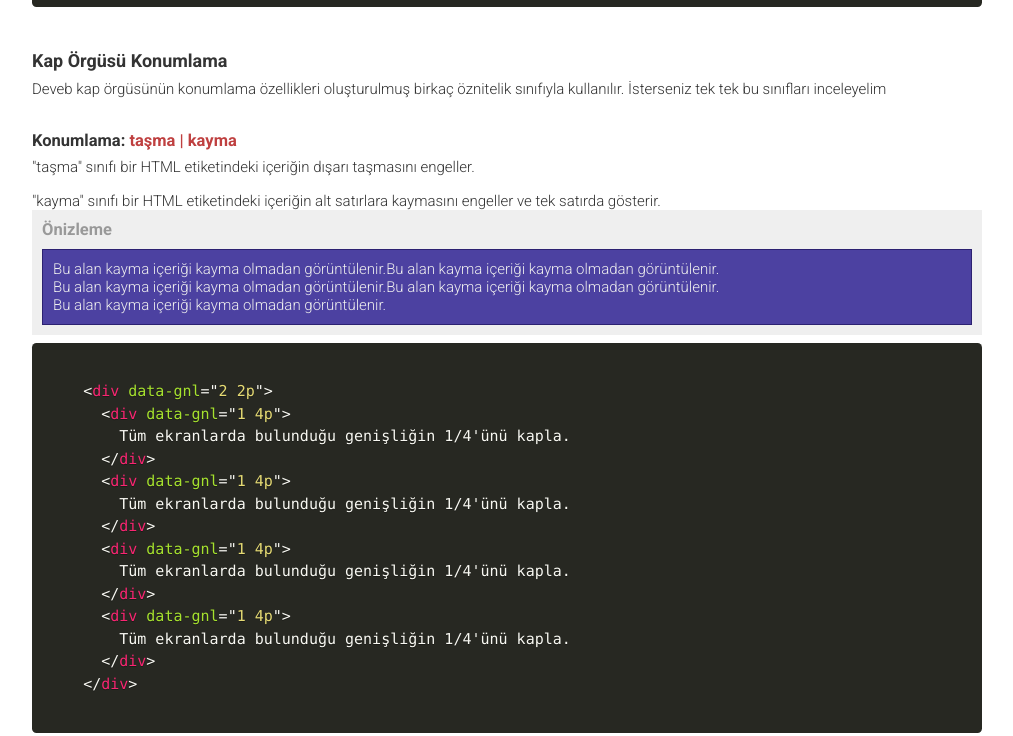
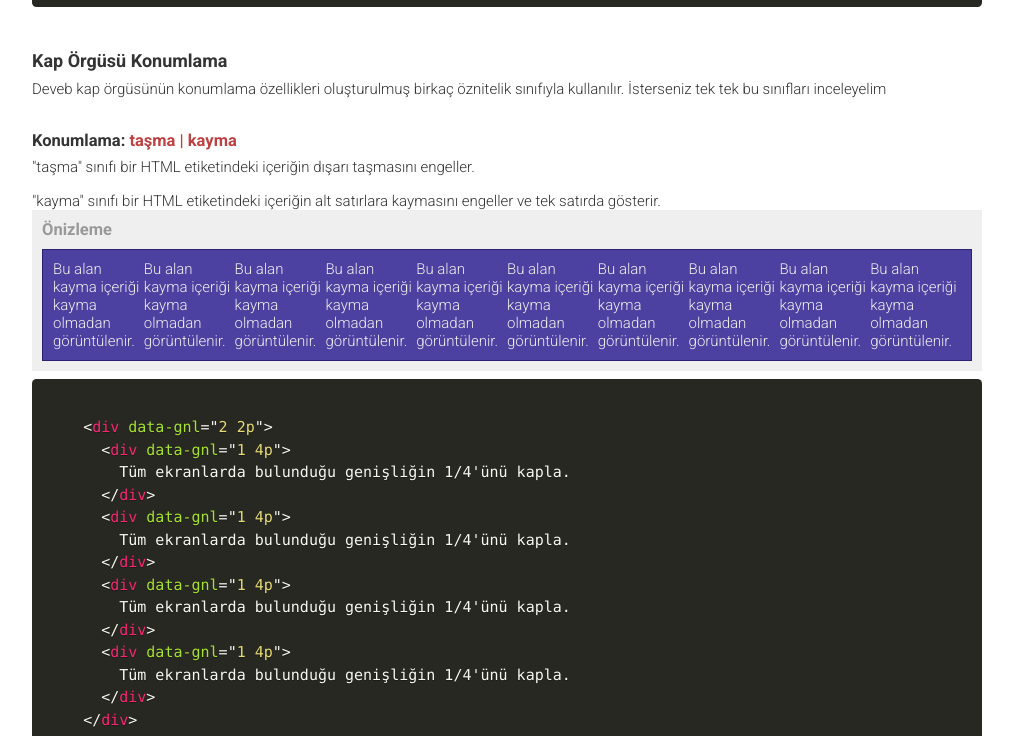
Before and after one commit to data-deveb/data-deveb.github.io, a Jekyll site: the page built from belgeler/kap-orgusu.html, in a window 1280 px wide and 900 px high, scrolled down 2368 px, cut to the strip 0-736 px from the top of the window. Shown: the whole strip, without its empty margins (228-1241 px from the left). Built offline with Jekyll 4.4.1, drawn with Linux system fonts in a browser that asks for light colours.

Commit message:
Güncelleme

```diff
--- a/belgeler/kap-orgusu.html
+++ b/belgeler/kap-orgusu.html
@@ -123,7 +123,22 @@ title: Kap Örgüsü
     <p>"kayma" sınıfı bir HTML etiketindeki içeriğin alt satırlara kaymasını engeller ve tek satırda gösterir.</p>
     <div data-gnl="1 1p" class="önizleme">
       <h3>Önizleme</h3>
-      <div data-gnl="2 2p kayma">
+      <div data-gnl="2 2p kaymadan">
+        <div>
+          Bu alan kayma içeriği kayma olmadan görüntülenir.
+        </div>
+        <div>
+          Bu alan kayma içeriği kayma olmadan görüntülenir.
+        </div>
+        <div>
+          Bu alan kayma içeriği kayma olmadan görüntülenir.
+        </div>
+        <div>
+          Bu alan kayma içeriği kayma olmadan görüntülenir.
+        </div>
+        <div>
+          Bu alan kayma içeriği kayma olmadan görüntülenir.
+        </div>
         <div>
           Bu alan kayma içeriği kayma olmadan görüntülenir.
         </div>
```
